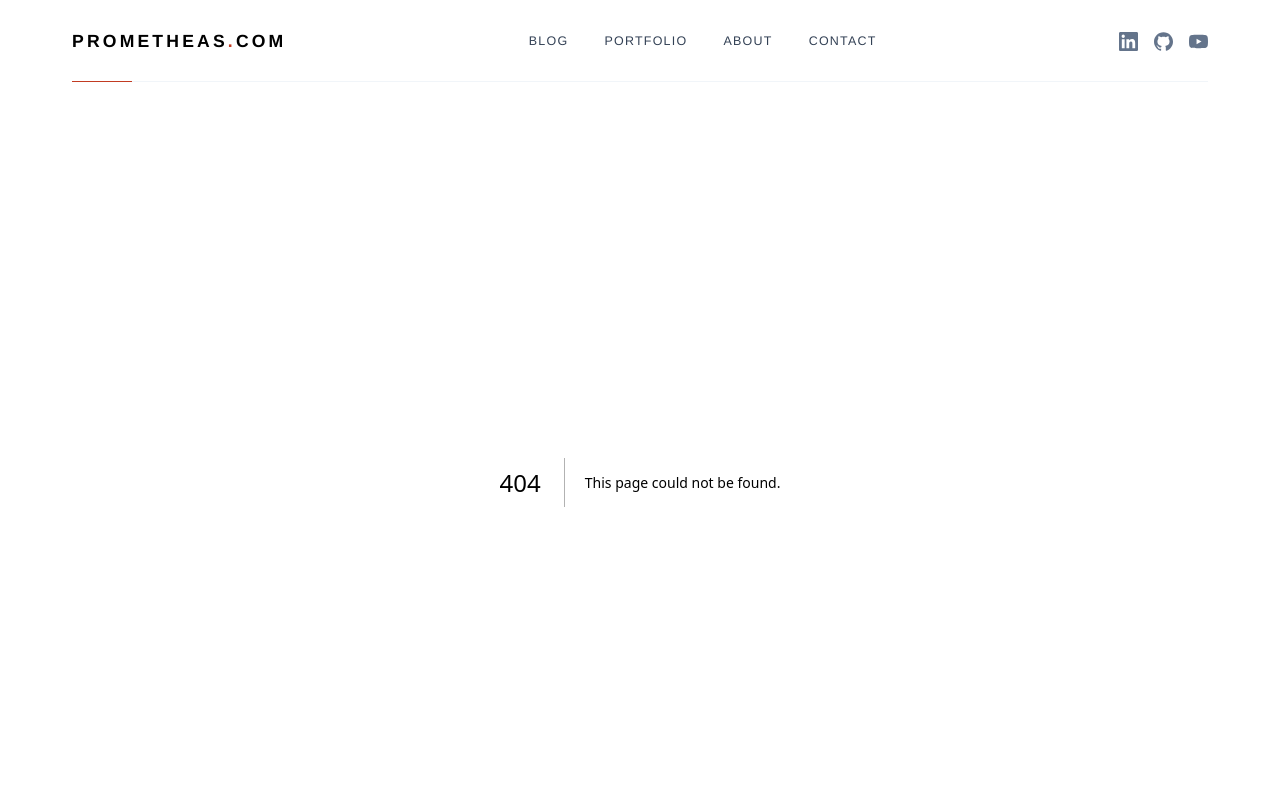
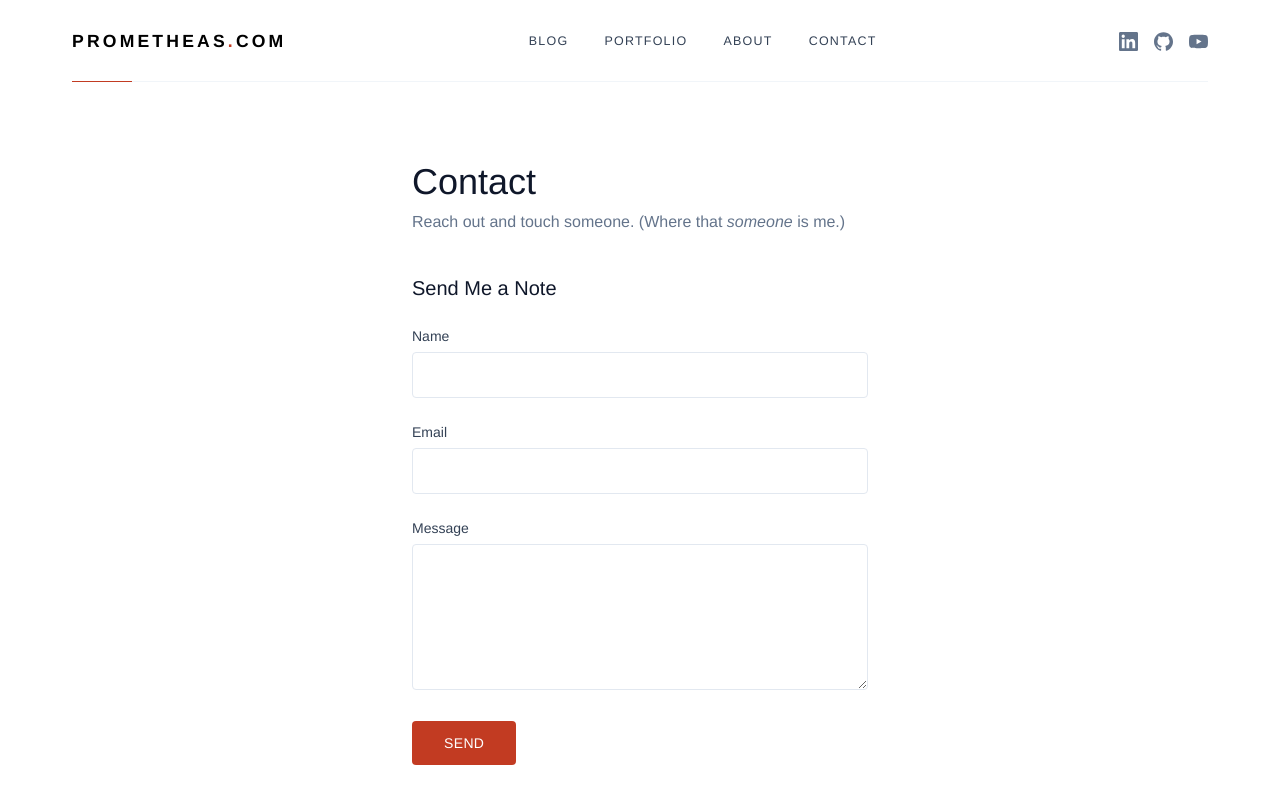
Before and after one commit to prometheas/prometheas.com, a Next.js app: page /contact in a window 1280 px wide. Before the commit this address had no page. Shown: the top 800 px of the page. Built offline with nearby package versions, Linux system fonts and the light colour scheme.

Commit message:
feat: add contact page with formspree form
Name, email, and message fields posting to Formspree.
Placeholder form ID — configure with your own endpoint.

```diff
--- /dev/null
+++ b/src/app/contact/page.tsx
@@ -0,0 +1,73 @@
+import type { Metadata } from "next";
+
+export const metadata: Metadata = { title: "Contact" };
+
+export default function ContactPage() {
+  return (
+    <section className="max-w-[600px] mx-auto px-[4.5rem] max-md:px-6 py-20 max-md:py-12">
+      <h1 className="text-4xl max-md:text-3xl font-light text-slate-900 mb-2">
+        Contact
+      </h1>
+      <p className="text-slate-500 font-light mb-10">
+        Reach out and touch someone. (Where that <em>someone</em> is me.)
+      </p>
+
+      <h2 className="text-xl font-medium text-slate-900 mb-6">
+        Send Me a Note
+      </h2>
+
+      {/* Replace YOUR_FORM_ID with your Formspree form ID */}
+      <form
+        action="https://formspree.io/f/YOUR_FORM_ID"
+        method="POST"
+        className="space-y-6"
+      >
+        <div>
+          <label htmlFor="name" className="block text-sm font-medium text-slate-700 mb-1.5">
+            Name
+          </label>
+          <input
+            type="text"
+            id="name"
+            name="name"
+            required
+            className="w-full px-4 py-3 border border-slate-200 rounded text-sm text-slate-900 font-light focus:outline-none focus:border-red focus:ring-1 focus:ring-red transition-colors"
+          />
+        </div>
+
+        <div>
+          <label htmlFor="email" className="block text-sm font-medium text-slate-700 mb-1.5">
+            Email
+          </label>
+          <input
+            type="email"
+            id="email"
+            name="email"
+            required
+            className="w-full px-4 py-3 border border-slate-200 rounded text-sm text-slate-900 font-light focus:outline-none focus:border-red focus:ring-1 focus:ring-red transition-colors"
+          />
+        </div>
+
+        <div>
+          <label htmlFor="message" className="block text-sm font-medium text-slate-700 mb-1.5">
+            Message
+          </label>
+          <textarea
+            id="message"
+            name="message"
+            rows={6}
+            required
+            className="w-full px-4 py-3 border border-slate-200 rounded text-sm text-slate-900 font-light focus:outline-none focus:border-red focus:ring-1 focus:ring-red transition-colors resize-y"
+          />
+        </div>
+
+        <button
+          type="submit"
+          className="px-8 py-3 bg-red text-white text-sm font-medium tracking-wide uppercase rounded hover:bg-red-hover transition-colors cursor-pointer"
+        >
+          Send
+        </button>
+      </form>
+    </section>
+  );
+}
```
